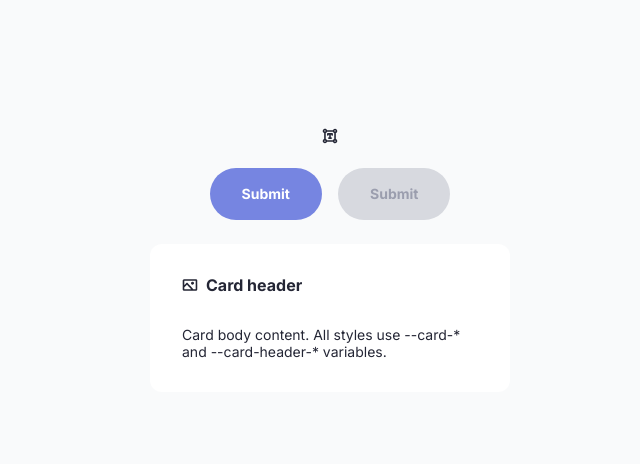
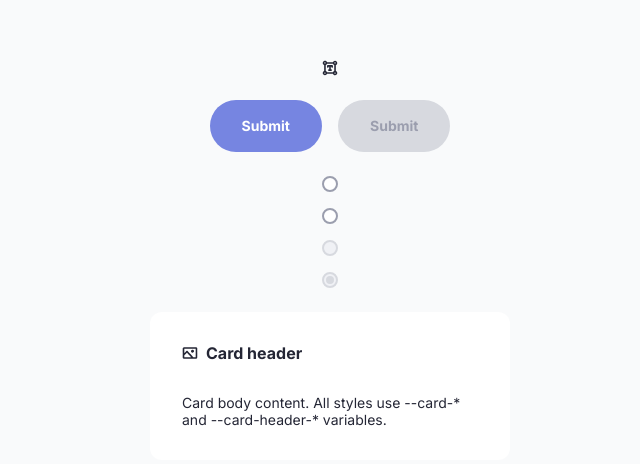
Before and after one commit to stritar/test-range, a React (Vite) app in the folder area51/: page / in a window 1280 px wide. Shown: the part 140-604 px from the top of the page, without its empty margins (310-950 px from the left). Built offline with nearby package versions, Linux system fonts and the light colour scheme; a web font is replaced by a local one.

Commit message:
asdad
ada

```diff
--- a/area51/src/App.jsx
+++ b/area51/src/App.jsx
@@ -1,8 +1,16 @@
+import { useState } from "react";
 import Button from "./components/Button.jsx";
 import Card from "./components/Card.jsx";
 import Icon from "./components/Icon.jsx";
+import Radio from "./components/Radio.jsx";
 
 export default function App() {
+  const [selected, setSelected] = useState(null);
+
+  const handleRadioChange = (value) => {
+    setSelected((prev) => (prev === value ? null : value));
+  };
+
   return (
     <div
       style={{
@@ -20,6 +28,24 @@ export default function App() {
         <Button>Submit</Button>
         <Button disabled>Submit</Button>
       </div>
+      <div style={{ display: "flex", flexDirection: "column", gap: "var(--sem-space---sm)", alignItems: "center" }}>
+        <Radio
+          name="demo"
+          value="one"
+          checked={selected === "one"}
+          onChange={() => handleRadioChange("one")}
+          aria-label="Option one"
+        />
+        <Radio
+          name="demo"
+          value="two"
+          checked={selected === "two"}
+          onChange={() => handleRadioChange("two")}
+          aria-label="Option two"
+        />
+        <Radio name="demo" disabled aria-label="Disabled" />
+        <Radio name="demo" checked disabled aria-label="Disabled selected" />
+      </div>
       <Card style={{ maxWidth: 360 }}>
         <Card.Header>Card header</Card.Header>
         <Card.Body>
--- /dev/null
+++ b/area51/src/components/Radio.jsx
@@ -0,0 +1,84 @@
+export default function Radio({
+  checked = false,
+  disabled = false,
+  name,
+  value,
+  onChange,
+  "aria-label": ariaLabel,
+  ...rest
+}) {
+  const outlineColor = disabled
+    ? "var(--radio-outline-color--disabled)"
+    : "var(--radio-outline-color)";
+  const backgroundColor = disabled
+    ? "var(--radio-background--disabled)"
+    : "var(--radio-background)";
+  const indicatorColor = disabled
+    ? "var(--radio-indicator-color--disabled)"
+    : "var(--radio-indicator-color--selected)";
+
+  const handleClick = (e) => {
+    if (disabled) return;
+    e.preventDefault();
+    onChange?.(e);
+  };
+
+  return (
+    <label
+      style={{
+        display: "inline-flex",
+        alignItems: "center",
+        justifyContent: "center",
+        width: "var(--radio-width)",
+        height: "var(--radio-height)",
+        cursor: disabled ? "not-allowed" : "pointer",
+        flexShrink: 0,
+      }}
+      onClick={handleClick}
+      {...rest}
+    >
+      <input
+        type="radio"
+        checked={checked}
+        disabled={disabled}
+        name={name}
+        value={value}
+        tabIndex={disabled ? -1 : 0}
+        aria-label={ariaLabel}
+        style={{
+          position: "absolute",
+          width: 0,
+          height: 0,
+          opacity: 0,
+          margin: 0,
+          padding: 0,
+        }}
+      />
+      <span
+        style={{
+          display: "inline-flex",
+          alignItems: "center",
+          justifyContent: "center",
+          width: "var(--radio-width)",
+          height: "var(--radio-height)",
+          borderRadius: "var(--radio-border-radius)",
+          border: "2px solid",
+          borderColor: outlineColor,
+          background: backgroundColor,
+          boxSizing: "border-box",
+        }}
+      >
+        {checked && (
+          <span
+            style={{
+              width: "var(--radio-indicator-size)",
+              height: "var(--radio-indicator-size)",
+              borderRadius: "var(--radio-border-radius)",
+              background: indicatorColor,
+            }}
+          />
+        )}
+      </span>
+    </label>
+  );
+}
--- a/area51/src/index.css
+++ b/area51/src/index.css
@@ -243,6 +243,19 @@
   --card-header-color: #242635;
   --card-header-gap: 8px;
   --card-header-icon-size: 16px;
+
+  /* Component: radio (from Figma: radio/outline-color, radio/background, radio/indicator-color, etc.) */
+  --radio-width: 16px;
+  --radio-height: 16px;
+  --radio-border-radius: 99999px;
+  --radio-outline-color: #9b9eae;
+  --radio-background: #ffffff;
+  --radio-indicator-color: #9b9eae;
+  --radio-indicator-color--selected: #242635;
+  --radio-outline-color--disabled: #d7d9df;
+  --radio-background--disabled: #f0f1f5;
+  --radio-indicator-color--disabled: #d7d9df;
+  --radio-indicator-size: 8px;
 }
 
 /* Button size mapping: component uses --button-*; these are set from size tokens */
```
